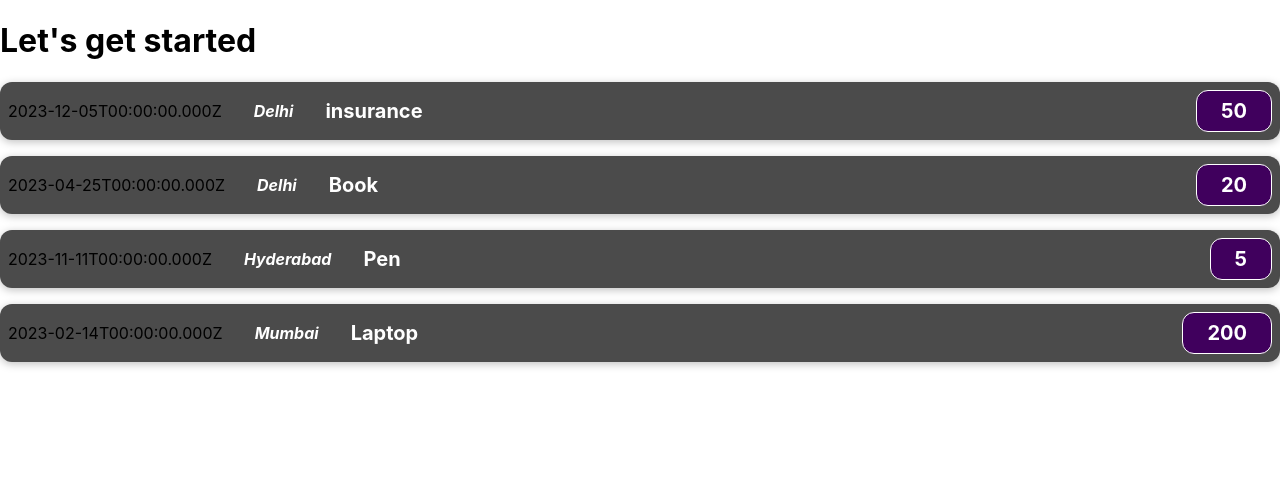
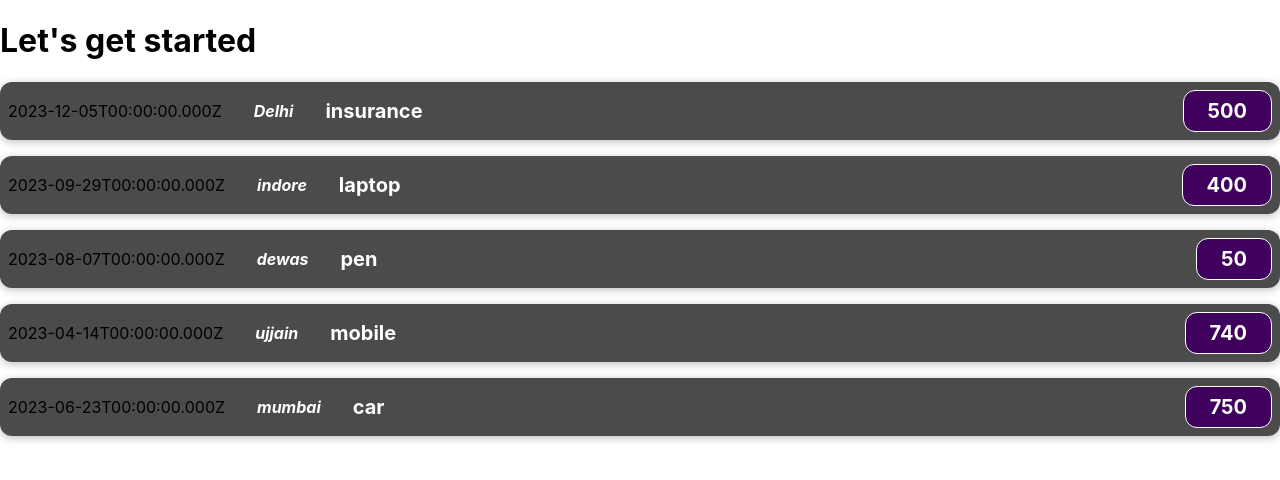
Before and after one commit to vishnu-mukati/Learning-React, a React (Create React App) app: page / in a window 1280 px wide. Shown: the top 480 px of the page. Built offline with nearby package versions, Linux system fonts and the light colour scheme.

Commit message:
reusable component and key attribute in jsx with map method for iteration

```diff
--- a/src/App.js
+++ b/src/App.js
@@ -1,33 +1,27 @@
 import ExpenseItem from "./components/ExpenseItem";
 
 function App() {
+  let expenses = [
+    { id: '1', date: new Date(2023, 11, 5), title: 'insurance', amount: '500', location: 'Delhi' },
+    { id: '2', date: new Date(2023, 8, 29), title: 'laptop', amount: '400', location: 'indore' },
+    { id: '3', date: new Date(2023, 7, 7), title: 'pen', amount: '50', location: 'dewas' },
+    { id: '4', date: new Date(2023, 3, 14), title: 'mobile', amount: '740', location: 'ujjain' },
+    { id: '5', date: new Date(2023, 5, 23), title: 'car', amount: '750', location: 'mumbai' },
+  ]
   return (
     <div>
       <h1>Let's get started</h1>
-      <ExpenseItem
-        date={new Date(2023, 11, 5)}
-        title="insurance"
-        amount="50"
-        location="Delhi"
-      ></ExpenseItem>
-      <ExpenseItem
-        date={new Date(2023, 3, 25)}
-        title="Book"
-        amount="20"
-        location="Delhi"
-      ></ExpenseItem>
-      <ExpenseItem
-        date={new Date(2023, 10, 11)}
-        title="Pen"
-        amount="5"
-        location="Hyderabad"
-      ></ExpenseItem>
-      <ExpenseItem
-        date={new Date(2023, 1, 14)}
-        title="Laptop"
-        amount="200"
-        location="Mumbai"
-      ></ExpenseItem>
+      {expenses.map((expense, index) => {
+        return (
+          <ExpenseItem
+            key={expense.id}
+            date={expense.date}
+            title={expense.title}
+            amount={expense.amount}
+            location={expense.location}
+          ></ExpenseItem>
+        )
+      })}
     </div>
   );
 }
```
